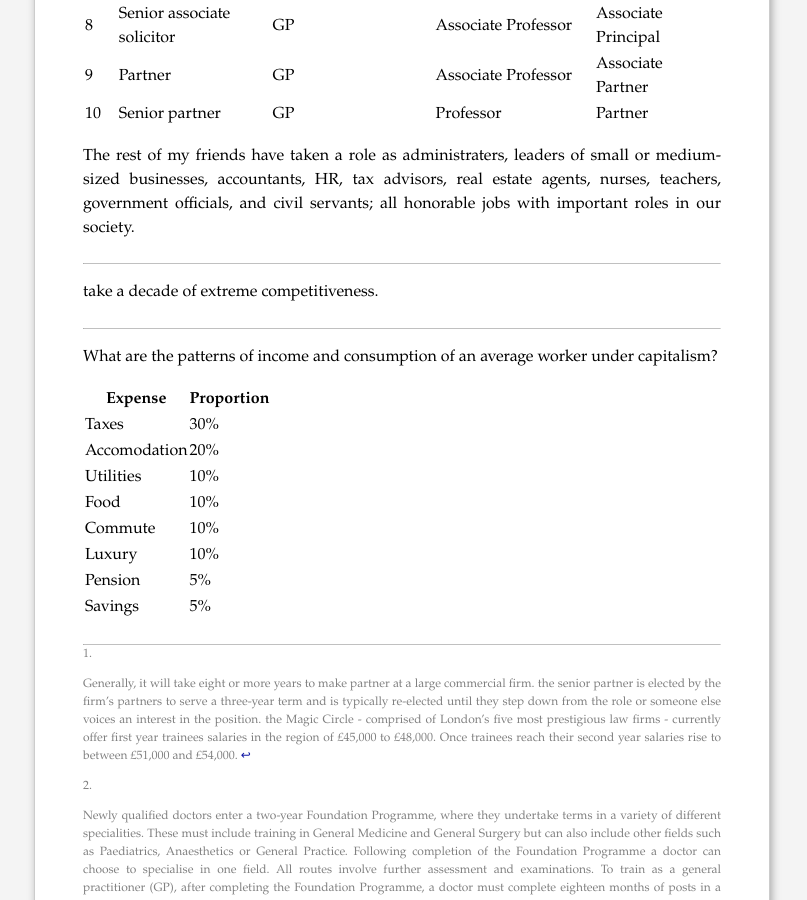
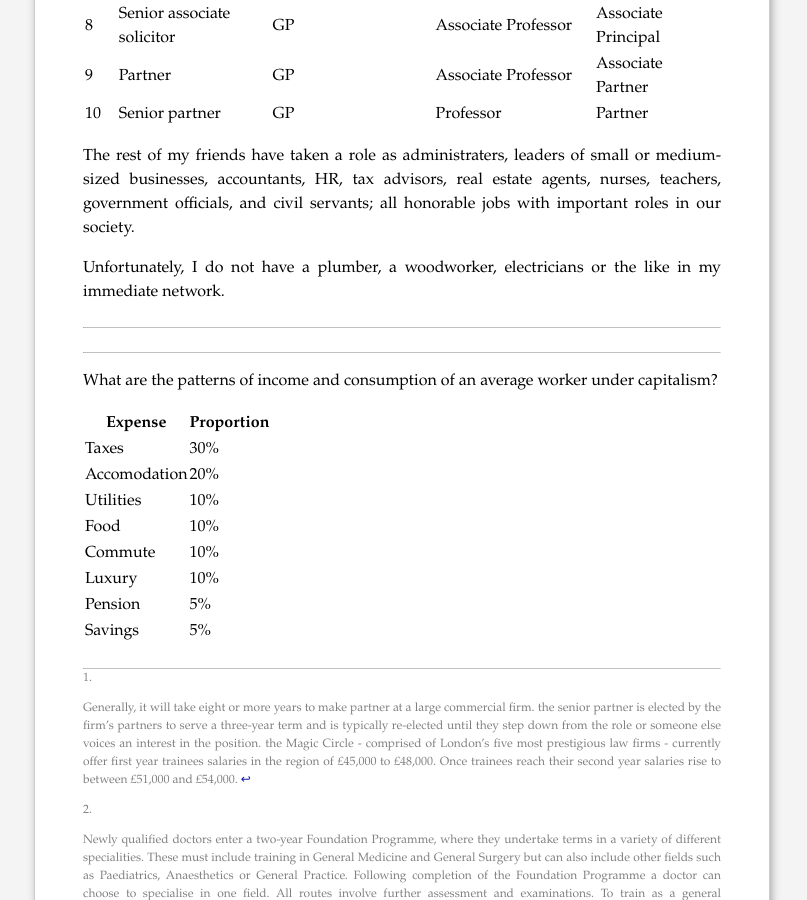
Before and after one commit to piyushahuja/piyushahuja.github.io, a Jekyll site: the page built from _posts/journal/2020-09-26-grail.md, in a window 1280 px wide and 900 px high, scrolled down 1543 px. Shown: the whole window, without its empty margins (238-1045 px from the left). Built offline with Jekyll 4.4.1, drawn with Linux system fonts in a browser that asks for light colours; comment, search, counter and statistics services are not loaded.

Commit message:
auto deployed

```diff
--- a/_posts/journal/2020-09-26-grail.md
+++ b/_posts/journal/2020-09-26-grail.md
@@ -54,9 +54,10 @@ Year | Law[^Law]       | Medicine[^Medicine]    | Academia  | Consulting |
 
 The rest of my friends have taken a role as  administraters, leaders of small or medium-sized businesses, accountants, HR, tax advisors, real estate agents, nurses, teachers, government officials, and civil servants; all honorable jobs with important roles in our society.
 
+Unfortunately, I do not have a plumber, a woodworker, electricians or the like in my immediate network.
+
 ----
 
-take a decade of extreme competitiveness.
 
 
 [^Medicine]: Newly qualified doctors enter a two-year Foundation Programme, where they undertake terms in a variety of different specialities. These must include training in General Medicine and General Surgery but can also include other fields such as Paediatrics, Anaesthetics or General Practice. Following completion of the Foundation Programme a doctor can choose to specialise in one field. All routes involve further assessment and examinations. To train as a general practitioner (GP), after completing the Foundation Programme, a doctor must complete eighteen months of posts in a variety of hospital specialities - often including paediatrics, psychiatry, geriatrics and obstetrics & gynaecology. The trainee also has to spend eighteen months as a General Practice Speciality Registrar - a trainee based in a GP practice. After completing this training and the relevant exams, the doctor can become a GP and can practise independently.
```
